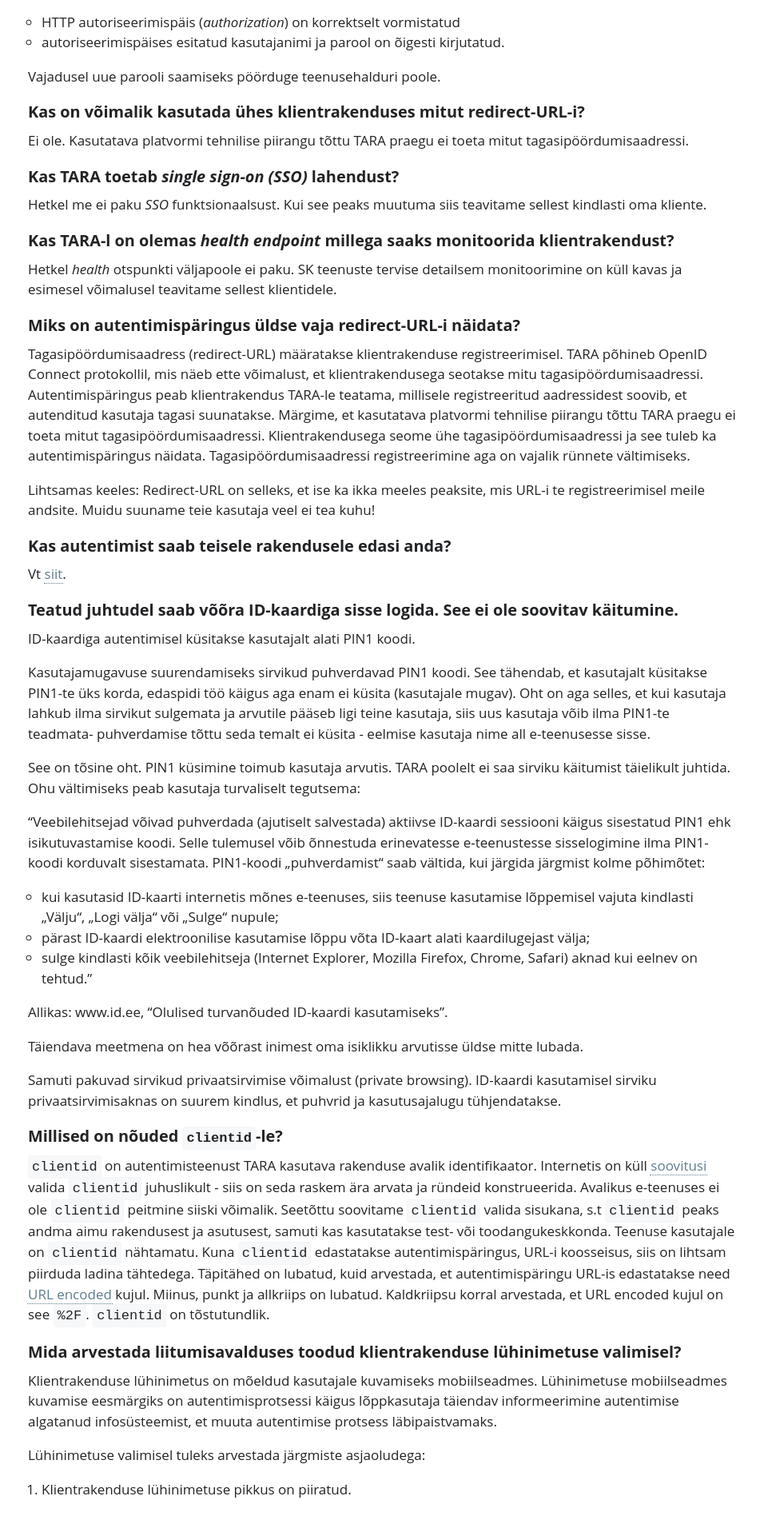
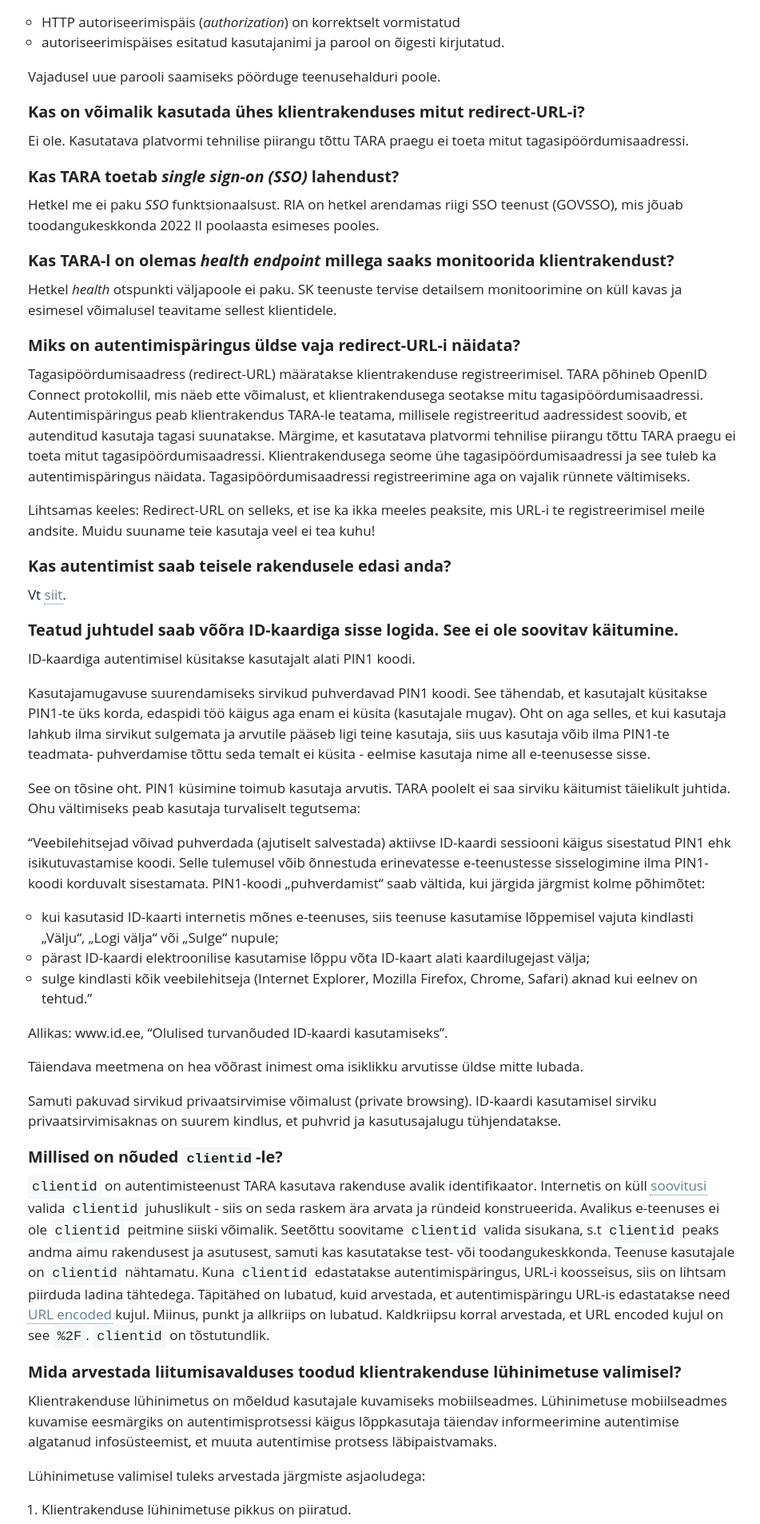
Before and after one commit to e-gov/TARA-Doku, a Jekyll site: the page built from Eneseabi.md, in a window 1280 px wide. Shown: the part 1929-3835 px from the top of the page at 80% size, without its empty margins (323-1274 px from the left). Built offline with Jekyll 4.4.1, drawn with Linux system fonts in a browser that asks for light colours; our own code applies the rules of GitHub Pages for plain Markdown files.

Commit message:
Update Eneseabi.md

```diff
--- a/Eneseabi.md
+++ b/Eneseabi.md
@@ -42,7 +42,7 @@ Ei ole. Kasutatava platvormi tehnilise piirangu tõttu TARA praegu ei toeta mitu
 
 ## Kas TARA toetab _single sign-on (SSO)_ lahendust?
 
-Hetkel me ei paku _SSO_ funktsionaalsust. Kui see peaks muutuma siis teavitame sellest kindlasti oma kliente.
+Hetkel me ei paku _SSO_ funktsionaalsust. RIA on hetkel arendamas riigi SSO teenust (GOVSSO), mis jõuab toodangukeskkonda 2022 II poolaasta esimeses pooles.
 
 ## Kas TARA-l on olemas _health endpoint_ millega saaks monitoorida klientrakendust?
 
```
